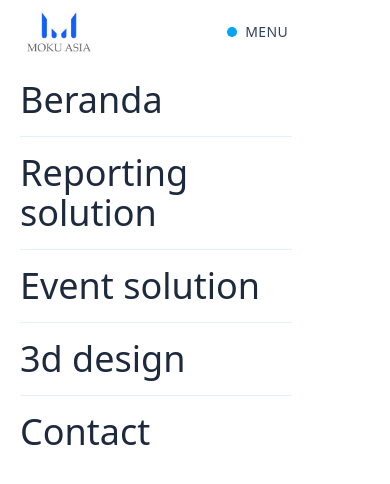
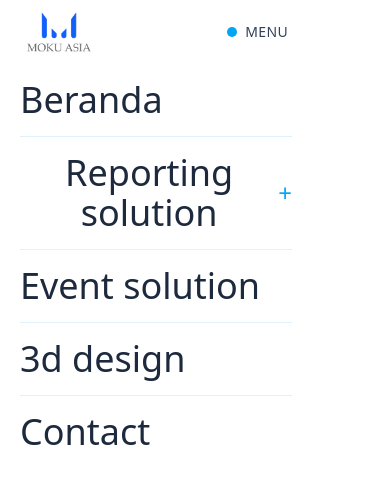
Before and after one commit to renoammar/moku-kreativ-asia, a Next.js app: page / in a window 390 px wide. Both pictures are taken after a click on the button "MENU". Shown: the top 484 px of the page. Built offline with nearby package versions, Linux system fonts and the light colour scheme.

Commit message:
fix: rounded circle trasition when closing the navbar

```diff
--- a/app/components/UI/Navbar.tsx
+++ b/app/components/UI/Navbar.tsx
@@ -16,22 +16,32 @@ function Navbar() {
 
   const [isMenuOpen, setIsMenuOpen] = useState(false)
   const [isReportingOpen, setIsReportingOpen] = useState(false)
+  const [isMobileReportingOpen, setIsMobileReportingOpen] = useState(false)
+  const [isMobileClosing, setIsMobileClosing] = useState(false)
+
+  const toggleMobileMenu = () => {
+    setIsMenuOpen((prev) => {
+      const next = !prev
+
+      if (!next) {
+        setIsMobileClosing(true)
+        setIsMobileReportingOpen(false)
+      }
+
+      return next
+    })
+  }
 
   return (
-    <motion.div
-      className={`w-[80%] overflow-hidden md:overflow-visible bg-[rgba(255,255,255,0.92)] backdrop-blur-3xl ${isMenuOpen ? 'rounded-4xl' : 'rounded-full'}`}
+    <div
+      className={`w-[80%] overflow-hidden md:overflow-visible bg-[rgba(255,255,255,0.92)] backdrop-blur-3xl ${isMenuOpen || isMobileClosing ? 'rounded-4xl' : 'rounded-full'}`}
     >
       <div className='h-16 px-6 flex items-center justify-between'>
         <img src="/images/moku_icon.png" alt="Moku Kreativ Asia" className='h-17.5 w-17.5' />
 
         <ul className='hidden md:flex items-center gap-8 text-slate-700 text-sm font-medium tracking-wide'>
           {navItems.map((item) => (
-            <li
-              key={item.label}
-              className='relative cursor-pointer'
-              onMouseEnter={() => item.children && setIsReportingOpen(true)}
-              onMouseLeave={() => item.children && setIsReportingOpen(false)}
-            >
+            <li key={item.label} className='relative cursor-pointer'>
               {item.children ? (
                 <>
                   <button
@@ -78,7 +88,7 @@ function Navbar() {
 
         <button
           type='button'
-          onClick={() => setIsMenuOpen((prev) => !prev)}
+          onClick={toggleMobileMenu}
           className='md:hidden flex items-center gap-2 text-slate-700 text-sm font-medium tracking-wide'
           aria-expanded={isMenuOpen}
           aria-controls='mobile-navbar-menu'
@@ -88,28 +98,65 @@ function Navbar() {
         </button>
       </div>
 
-      <AnimatePresence initial={false}>
-        {isMenuOpen && (
       <motion.ul
         id='mobile-navbar-menu'
-            initial={{ height: 0, opacity: 0 }}
-            animate={{ height: 'auto', opacity: 1 }}
-            exit={{ height: 0, opacity: 0 }}
-            transition={{ duration: 0.3, ease: 'easeInOut' }}
-            className='md:hidden px-5 pb-3'
+        initial={false}
+        animate={{
+          height: isMenuOpen ? 'auto' : 0,
+          opacity: isMenuOpen ? 1 : 0,
+          paddingBottom: isMenuOpen ? 12 : 0,
+        }}
+        transition={{ duration: 0.28, ease: 'easeInOut' }}
+        onAnimationComplete={() => {
+          if (!isMenuOpen) {
+            setIsMobileClosing(false)
+          }
+        }}
+        className='md:hidden px-5 overflow-hidden'
       >
         {navItems.map((item, index) => (
           <li
             key={item.label}
-                className={`py-4 text-4xl text-slate-800 ${index !== navItems.length - 1 ? 'border-b border-sky-100' : ''}`}
+            className={`text-slate-800 ${index !== navItems.length - 1 ? 'border-b border-sky-100' : ''}`}
           >
-                {item.label.charAt(0) + item.label.slice(1).toLowerCase()}
+            {item.children ? (
+              <>
+                <button
+                  type='button'
+                  onClick={() => setIsMobileReportingOpen((prev) => !prev)}
+                  className='w-full py-4 flex items-center justify-between text-4xl'
+                  aria-expanded={isMobileReportingOpen}
+                  aria-controls='mobile-reporting-submenu'
+                >
+                  <span>{item.label.charAt(0) + item.label.slice(1).toLowerCase()}</span>
+                  <span className='text-sky-500 text-2xl leading-none'>{isMobileReportingOpen ? '−' : '+'}</span>
+                </button>
+
+                <motion.ul
+                  id='mobile-reporting-submenu'
+                  initial={false}
+                  animate={{
+                    height: isMobileReportingOpen ? 'auto' : 0,
+                    opacity: isMobileReportingOpen ? 1 : 0,
+                    marginBottom: isMobileReportingOpen ? 12 : 0,
+                  }}
+                  transition={{ duration: 0.22, ease: 'easeInOut' }}
+                  className='overflow-hidden pl-4'
+                >
+                  {item.children.map((child) => (
+                    <li key={child} className='py-2 text-xl text-slate-600'>
+                      {child}
                     </li>
                   ))}
                 </motion.ul>
+              </>
+            ) : (
+              <div className='py-4 text-4xl'>{item.label.charAt(0) + item.label.slice(1).toLowerCase()}</div>
             )}
-      </AnimatePresence>
-    </motion.div>
+          </li>
+        ))}
+      </motion.ul>
+    </div>
   )
 }
 
```
Lines whose indentation alone changed are shown as unchanged.
